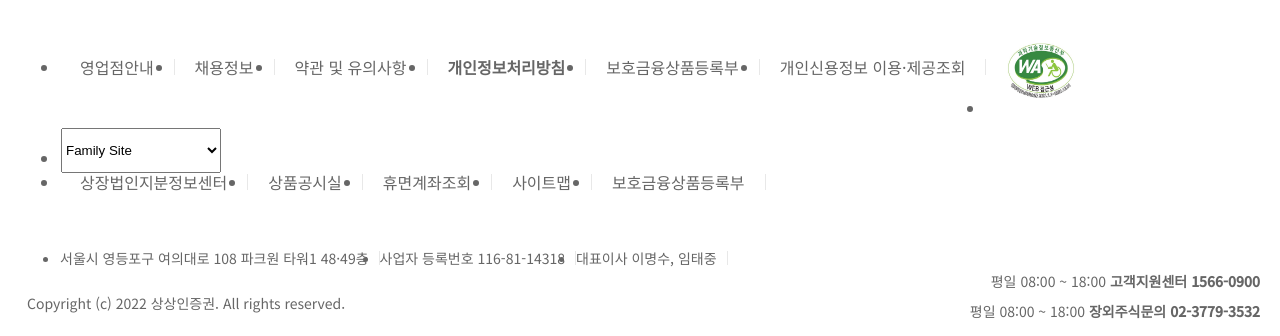
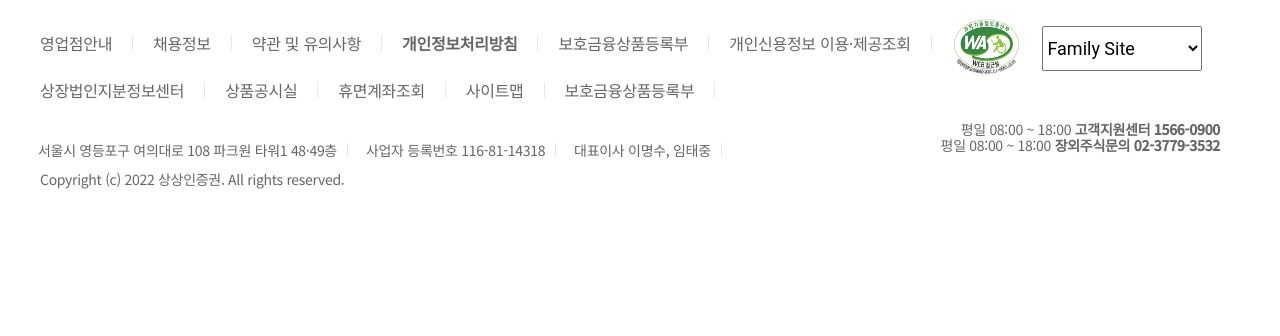
Before and after one commit to Cat-and-Cat-servant/chanhee, a plain HTML site: page footer.html in a window 1280 px wide. Drawn offline with Linux system fonts and the light colour scheme; files that its build step writes are made by us from their sources.

Commit message:
오늘 자 푸터 수정

```diff
--- a/footer.html
+++ b/footer.html
@@ -4,7 +4,7 @@
     <meta charset="UTF-8">
     <meta http-equiv="X-UA-Compatible" content="IE=edge">
     <title>푸터</title>
-    <link rel="stylesheet" href="../common/minireset.min.css">
+    <link rel="stylesheet" href="../common/reset.css">
     <link rel="stylesheet" href="./footer_css.css">
     <style>
         @import url('https://fonts.googleapis.com/css2?family=Noto+Sans+KR:wght@300;400;500&display=swap');
@@ -15,12 +15,12 @@
     <footer class="footer">
         <div class="section_footer .clearfix">
             <ul class="list1">
-                <li><a href="#"></a>영업점안내</li>
-                <li><a href="#"></a>채용정보</li>
-                <li><a href="#"></a>약관 및 유의사항</li>
-                <li><a href="#"></a><span>개인정보처리방침</span></li>
-                <li><a href="#"></a>보호금융상품등록부</li>
-                <li><a href="#"></a>개인신용정보 이용·제공조회</li>
+                <li><a href="#">영업점안내</a></li>
+                <li><a href="#">채용정보</a></li>
+                <li><a href="#">약관 및 유의사항</a></li>
+                <li><a href="#"><span>개인정보처리방침</span></a></li>
+                <li><a href="#">보호금융상품등록부</a></li>
+                <li><a href="#">개인신용정보 이용·제공조회</a></li>
                 <li><a href="#"><img src="./images/WA_Mark.jpg"></a></li>
                 <li>
                     <select class="select">
@@ -30,11 +30,11 @@
                         <option value="선택2">상상인 플러스 저축은행</option>
                     </select>
                 </li>
-                <li class="change1 up"><a href="#"></a>상장법인지분정보센터</li>
-                <li class="up"><a href="#"></a>상품공시실</li>
-                <li class="up"><a href="#"></a>휴면계좌조회</li>
-                <li class="up"><a href="#"></a>사이트맵</li>
-                <li class="up"><a href="#"></a>보호금융상품등록부</li>
+                <li class="change1 up"><a href="#">상장법인지분정보센터</a></li>
+                <li class="up"><a href="#">상품공시실</a></li>
+                <li class="up"><a href="#">휴면계좌조회</a></li>
+                <li class="up"><a href="#">사이트맵</a></li>
+                <li class="up dude"><a href="#">보호금융상품등록부</a></li>
             </ul>
             <address>
                 <ul class ="list2">
--- a/footer_css.css
+++ b/footer_css.css
@@ -16,6 +16,7 @@
         .footer {
             padding-top: 30px;
             color: #666666;
+            text-decoration: none;
             font-family: 'Noto Sans KR', sans-serif;
             font-size: 16px;
             line-height: 1;
@@ -35,6 +36,11 @@
         .section_footer {
             width: 1240px;
             margin: 0 auto 10px;
+        }
+
+        .list1 li a {
+            color: #666666;
+            text-decoration: none;
         }
 
         .footer .section_footer .list1 li {
@@ -62,6 +68,7 @@
             font-size: 14px;
             border-right: 1px #e8e8e8 solid;
             float:left;
+            padding-left: 18px;
             padding-right: 10px;
         }
 
@@ -85,7 +92,8 @@
             padding: 15px 0;
             font-size: 14px;
             width: 355px;
-            text-indent: 7px;
+            padding-left: 20px;
+
         }
         .footer .section_footer .list1 li:nth-child(7n) { border: 1px transparent solid; }
         .footer .section_footer .list1 li:nth-child(8n) { border: 1px transparent solid; }
@@ -108,4 +116,5 @@
             position: relative;
             top: -80px;
             font-size: 14px;
+            padding-right: 40px;
         }
```
